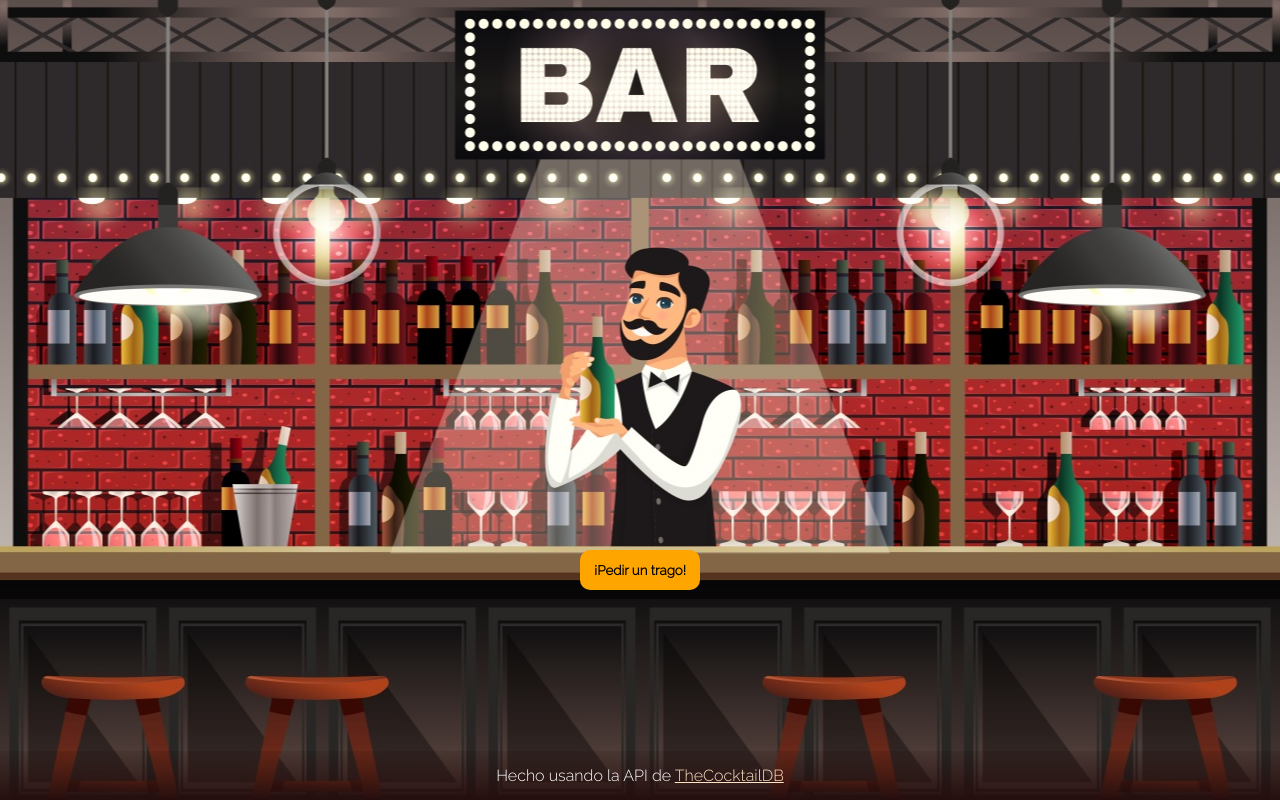
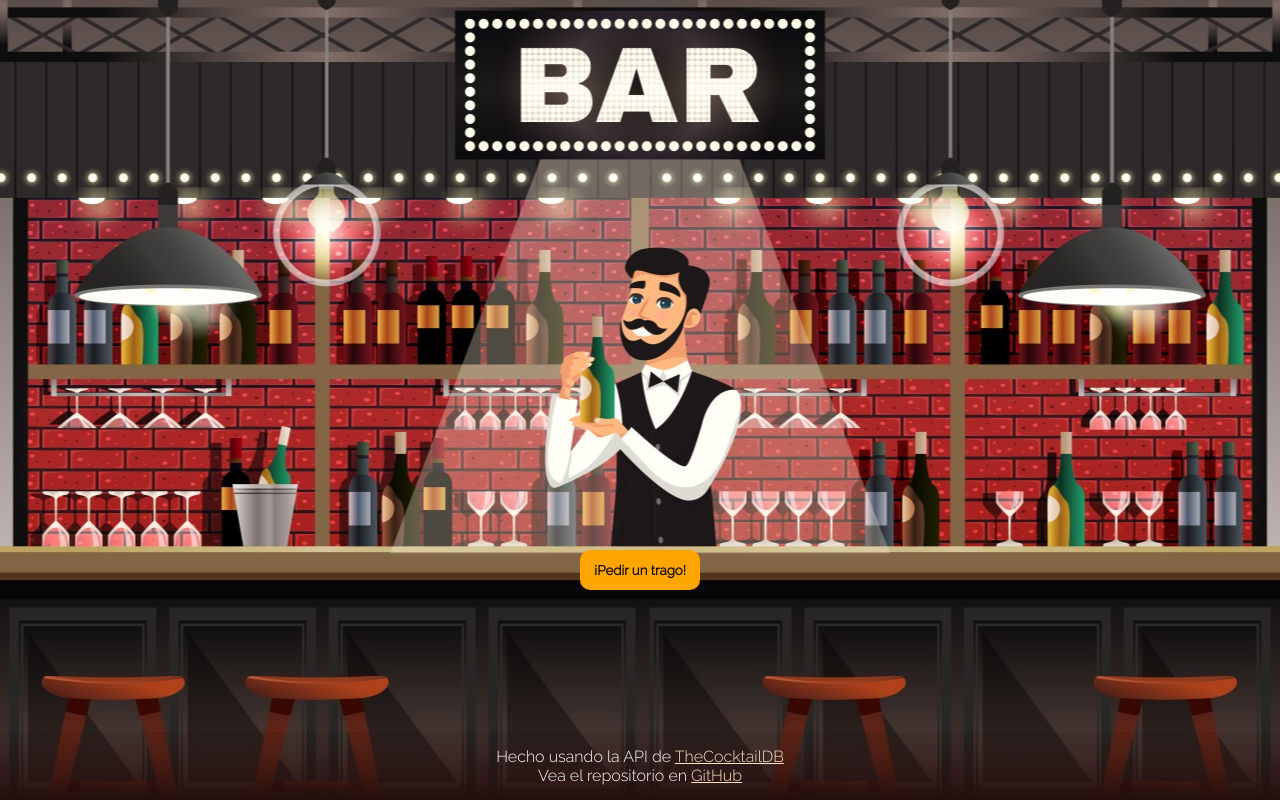
Before and after one commit to rociolucas/barra-de-tragos, a plain HTML site: page index.html in a window 1280 px wide. Drawn offline with nearby package versions, Linux system fonts and the light colour scheme.

Commit message:
Agregar repositorio

```diff
--- a/index.html
+++ b/index.html
@@ -17,6 +17,7 @@
     </main>
     <footer>
         <div>Hecho usando la API de <a href="https://www.thecocktaildb.com/">TheCocktailDB</a></div>
+        <div>Vea el repositorio en <a href="https://github.com/rociolucas/barra-de-tragos">GitHub</a></div>
     </footer>
     <script src="script.js"></script>
 </body>
```
